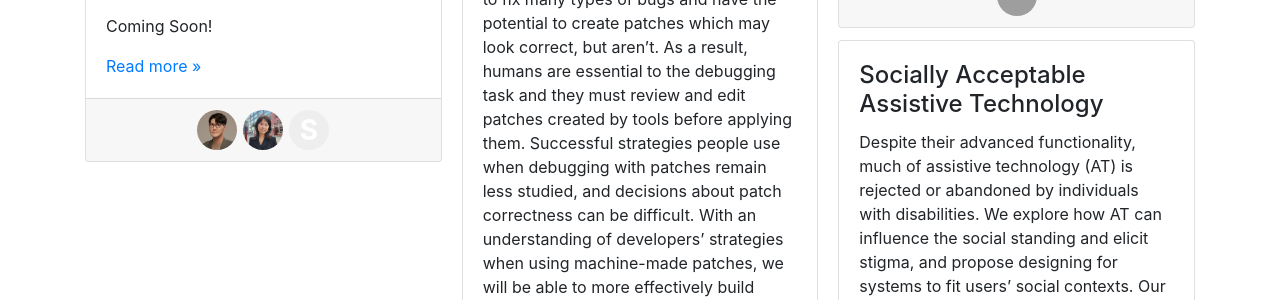
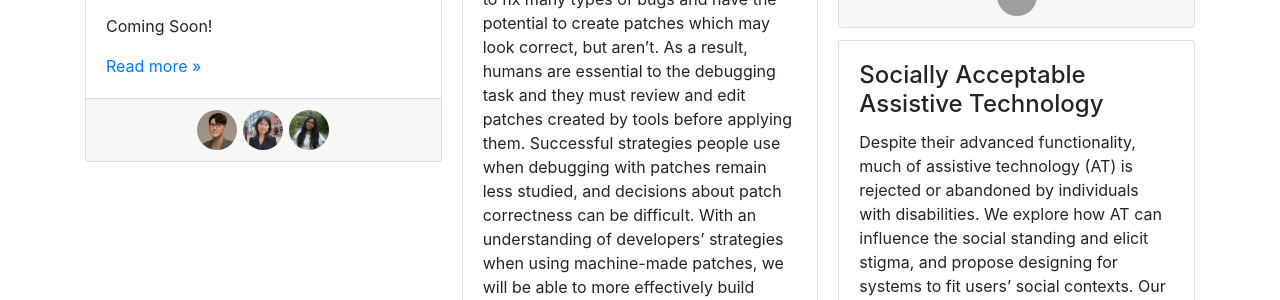
Before and after one commit to cmu-variability/cmu-variability.github.io, a Jekyll site: the page built from index.html, in a window 1280 px wide and 1400 px high, scrolled down 2161 px. Shown: the part 147-447 px from the top of the window. Built offline with Jekyll 4.4.1, drawn with Linux system fonts in a browser that asks for light colours; grey boxes are pictures that could not be loaded.

Commit message:
Update people.yml

```diff
--- a/_data/people.yml
+++ b/_data/people.yml
@@ -143,7 +143,8 @@ grad-apolline-tardy:
 #Undergrads
 
 ugrad-simran-agrawal:
-    display_name: Simran Agrawal
+    display_name: "Simran Agrawal"
+    image: /img/people/simran-agrawal.jpg
     role: ugrad
 
 ugrad-adrian-zhuang:
```
